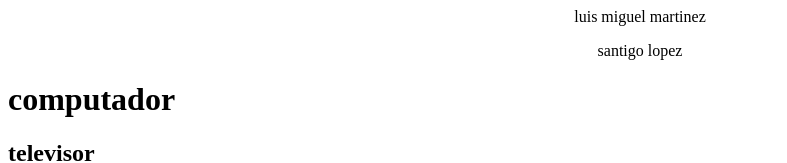
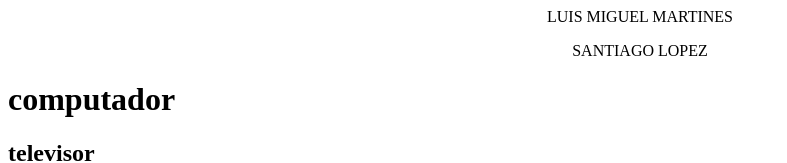
Before and after one commit to santiagoliuis/pagina-8-5, a plain HTML site: page index.html in a window 1280 px wide. Shown: the top 163 px of the page, without its empty margins (0-787 px from the left). Drawn offline with Linux system fonts and the light colour scheme.

Commit message:
ACTUALIZACION 2  18/03/24

```diff
--- a/index.html
+++ b/index.html
@@ -8,9 +8,9 @@
 </head>
 <body>
   <center>
-  luis miguel martinez
+  LUIS MIGUEL MARTINES
  <p>
-   santigo lopez
+   SANTIAGO LOPEZ
  </p>
   </center>
   <h1>
```
